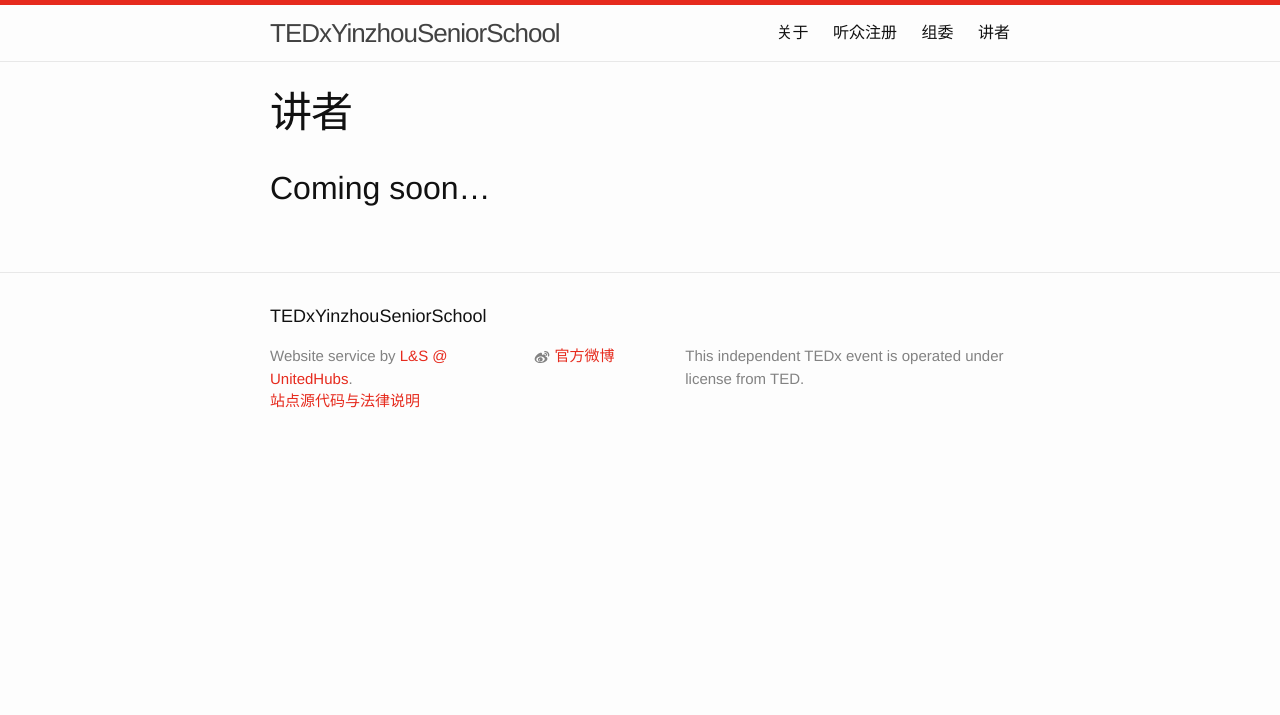
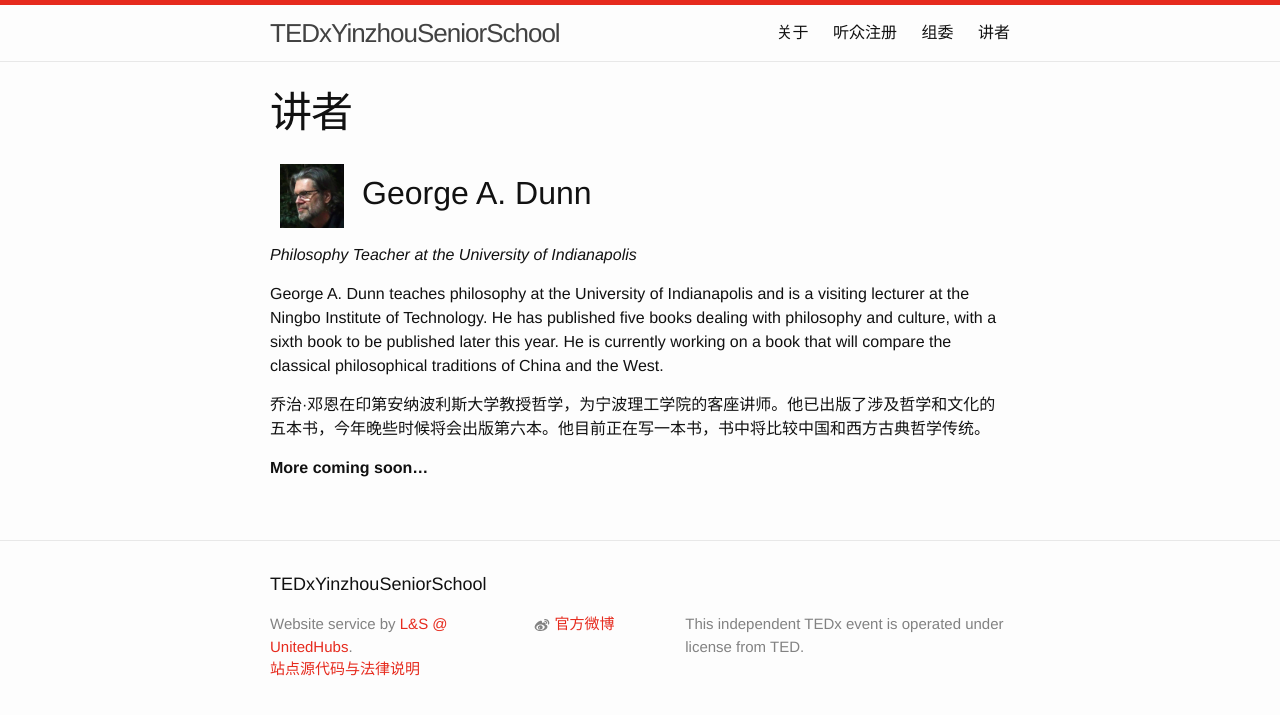
Before and after one commit to donglj314/tedx.nbyg.net, a Jekyll site: the page built from speaker.md, in a window 1280 px wide. Shown: the top 715 px of the page. Built offline with Jekyll 4.4.1, drawn with Linux system fonts in a browser that asks for light colours.

Commit message:
Add George A. Dunn as speaker.

```diff
--- a/css/tedxyss.css
+++ b/css/tedxyss.css
@@ -72,3 +72,7 @@
 .hero .page-link {
     color: #fff;
 }
+.avatar-heading {
+    height: 2em;
+    margin: 0 .3em;
+}
--- a/speaker.md
+++ b/speaker.md
@@ -4,4 +4,11 @@ title: 讲者
 permalink: /speakers/
 ---
 
-## Coming soon...
+## <img src="/img/2016/spk/george_a_dunn.jpg" class="avatar-heading"> George A. Dunn
+*Philosophy Teacher at the University of Indianapolis*
+
+George A. Dunn teaches philosophy at the University of Indianapolis and is a visiting lecturer at the Ningbo Institute of Technology. He has published five books dealing with philosophy and culture, with a sixth book to be published later this year. He is currently working on a book that will compare the classical philosophical traditions of China and the West.
+
+乔治·邓恩在印第安纳波利斯大学教授哲学，为宁波理工学院的客座讲师。他已出版了涉及哲学和文化的五本书，今年晚些时候将会出版第六本。他目前正在写一本书，书中将比较中国和西方古典哲学传统。
+
+**More coming soon...**
```
Also changed, not shown: img/2016/spk/george_a_dunn.jpg (added).
